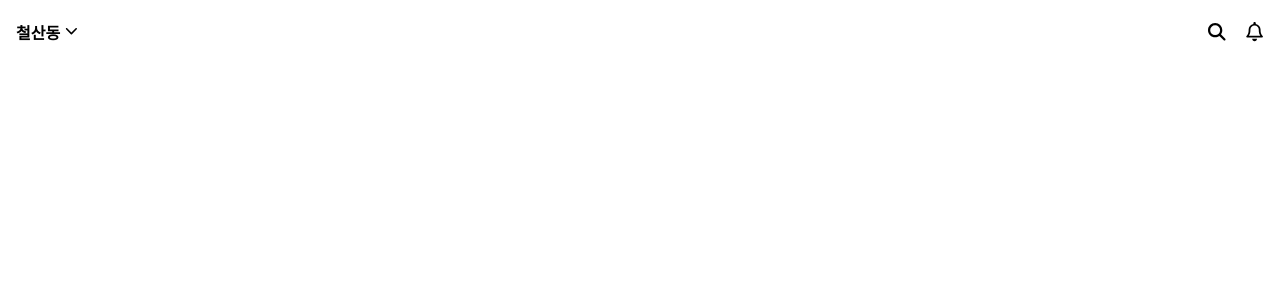
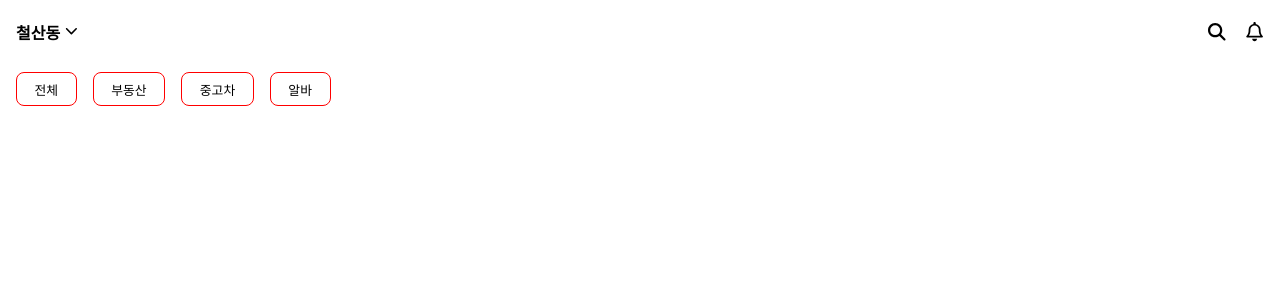
Before and after one commit to GraphQLStudy-Practice/daangn-client, a React (Vite) app: page / in a window 1280 px wide. Shown: the top 300 px of the page. Built offline with nearby package versions, Linux system fonts and the light colour scheme.

Commit message:
feat: 상단 옵션 버튼 리스트 퍼블리싱

```diff
--- /dev/null
+++ b/src/components/MainPage/OptionButton.tsx
@@ -0,0 +1,22 @@
+import styled from "@emotion/styled";
+import { OptionButtonProps } from "../../types/mainPageTypes";
+
+function OptionButton({ buttonText }: OptionButtonProps) {
+  return <OptionButtonWrapper>{buttonText}</OptionButtonWrapper>;
+}
+
+export default OptionButton;
+
+const OptionButtonWrapper = styled.div`
+  display: flex;
+  justify-content: center;
+  align-items: center;
+
+  height: 2rem;
+  padding: 0 1.1rem;
+
+  font-size: 0.8rem;
+
+  border: 1px solid red;
+  border-radius: 0.5rem;
+`;
--- /dev/null
+++ b/src/constants/mainPage.ts
@@ -0,0 +1,6 @@
+export const optionList = [
+  { id: 0, buttonText: "전체" },
+  { id: 1, buttonText: "부동산" },
+  { id: 2, buttonText: "중고차" },
+  { id: 3, buttonText: "알바" },
+];
--- /dev/null
+++ b/src/types/mainPageTypes.ts
@@ -0,0 +1,3 @@
+export interface OptionButtonProps {
+  buttonText: string;
+}
--- a/src/views/MainPage.tsx
+++ b/src/views/MainPage.tsx
@@ -1,10 +1,17 @@
 import styled from "@emotion/styled";
 import Header from "../components/MainPage/Header";
+import OptionButton from "../components/MainPage/OptionButton";
+import { optionList } from "../constants/mainPage";
 
 const MainPage = () => {
   return (
     <Wrapper>
       <Header />
+      <OptionButtonList>
+        {optionList.map(({ id, buttonText }) => (
+          <OptionButton key={id} buttonText={buttonText} />
+        ))}
+      </OptionButtonList>
     </Wrapper>
   );
 };
@@ -18,3 +25,11 @@ const Wrapper = styled.section`
 
   padding: 0 0.5rem;
 `;
+
+const OptionButtonList = styled.section`
+  width: 100%;
+  margin-top: 1rem;
+
+  display: flex;
+  column-gap: 1rem;
+`;
```
